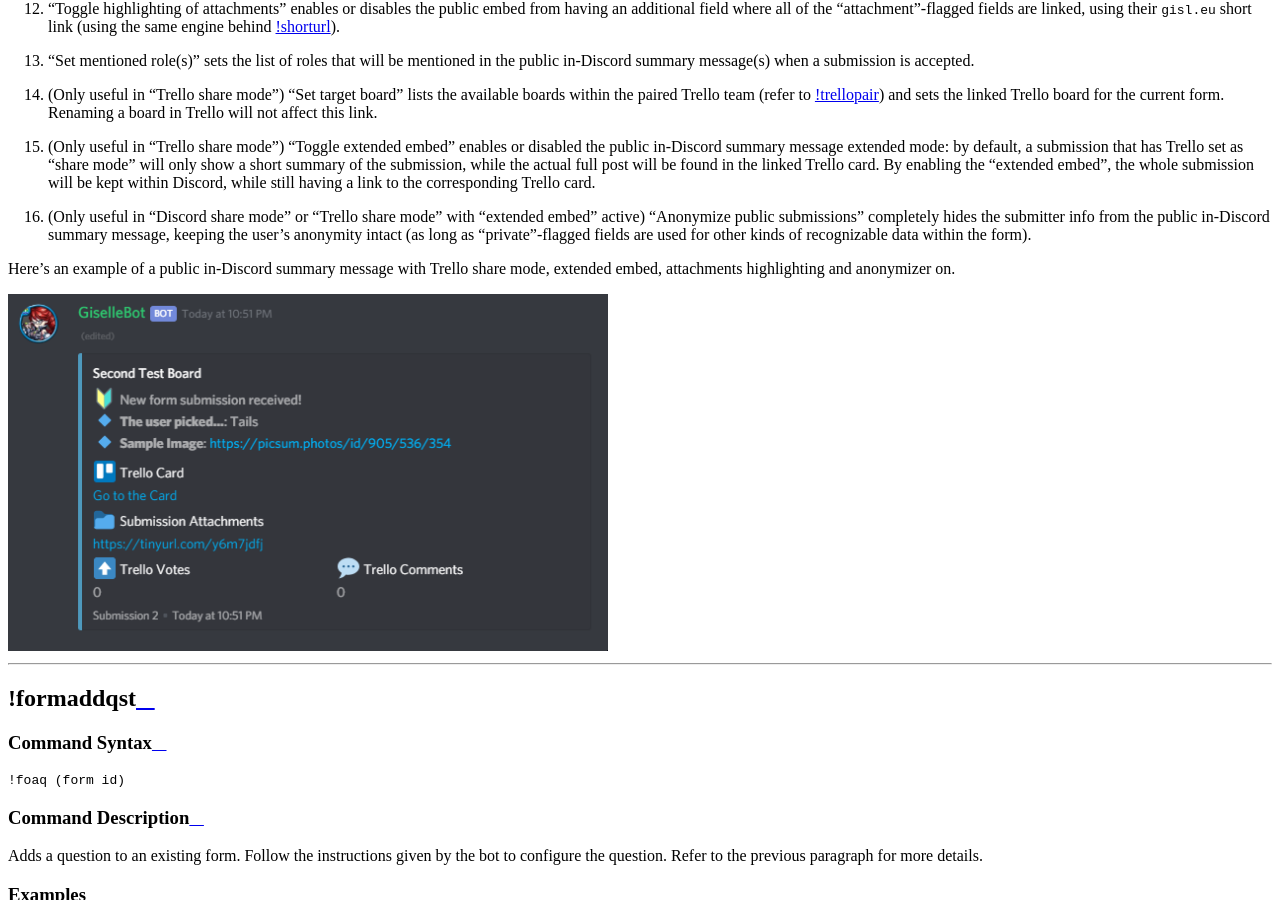
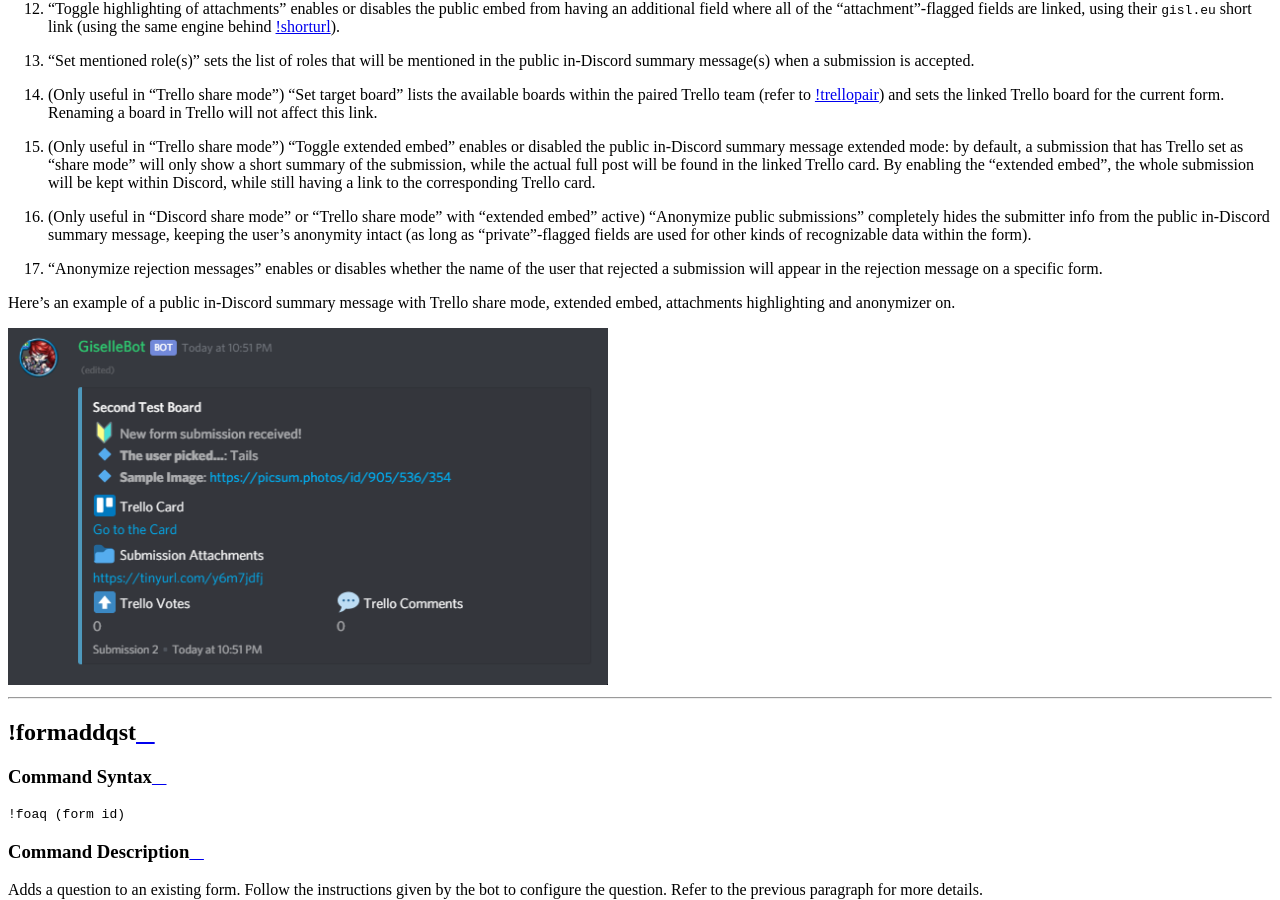
Before and after one commit to cycloptux/GiselleBot-Documentation, a Sphinx documentation site: the page built from docs/source/utility/forms.rst, in a window 1280 px wide and 900 px high, scrolled down 7243 px. Built offline with Sphinx 7.4.7 and the Read the Docs theme 2.0.0, drawn with Linux system fonts in a browser that asks for light colours.

Commit message:
Added an option.

```diff
--- a/docs/source/utility/forms.rst
+++ b/docs/source/utility/forms.rst
@@ -249,6 +249,7 @@
 14. (Only useful in "Trello share mode") "Set target board" lists the available boards within the paired Trello team (refer to :ref:`trellopair`) and sets the linked Trello board for the current form. Renaming a board in Trello will not affect this link.
 15. (Only useful in "Trello share mode") "Toggle extended embed" enables or disabled the public in-Discord summary message extended mode: by default, a submission that has Trello set as "share mode" will only show a short summary of the submission, while the actual full post will be found in the linked Trello card. By enabling the "extended embed", the whole submission will be kept within Discord, while still having a link to the corresponding Trello card.
 16. (Only useful in "Discord share mode" or "Trello share mode" with "extended embed" active) "Anonymize public submissions" completely hides the submitter info from the public in-Discord summary message, keeping the user's anonymity intact (as long as "private"-flagged fields are used for other kinds of recognizable data within the form).
+17. "Anonymize rejection messages" enables or disables whether the name of the user that rejected a submission will appear in the rejection message on a specific form.
 
 Here's an example of a public in-Discord summary message with Trello share mode, extended embed, attachments highlighting and anonymizer on.
 
```
